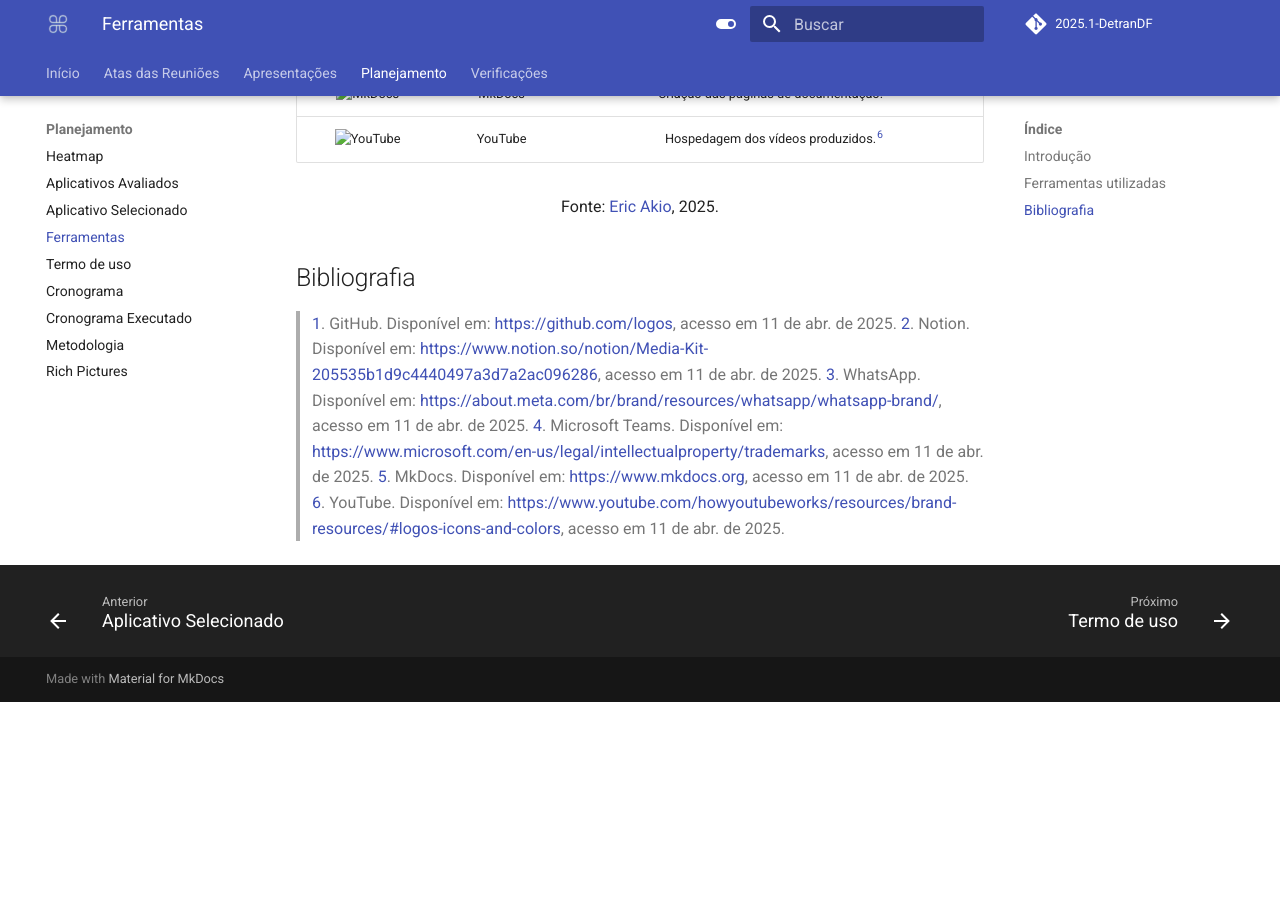
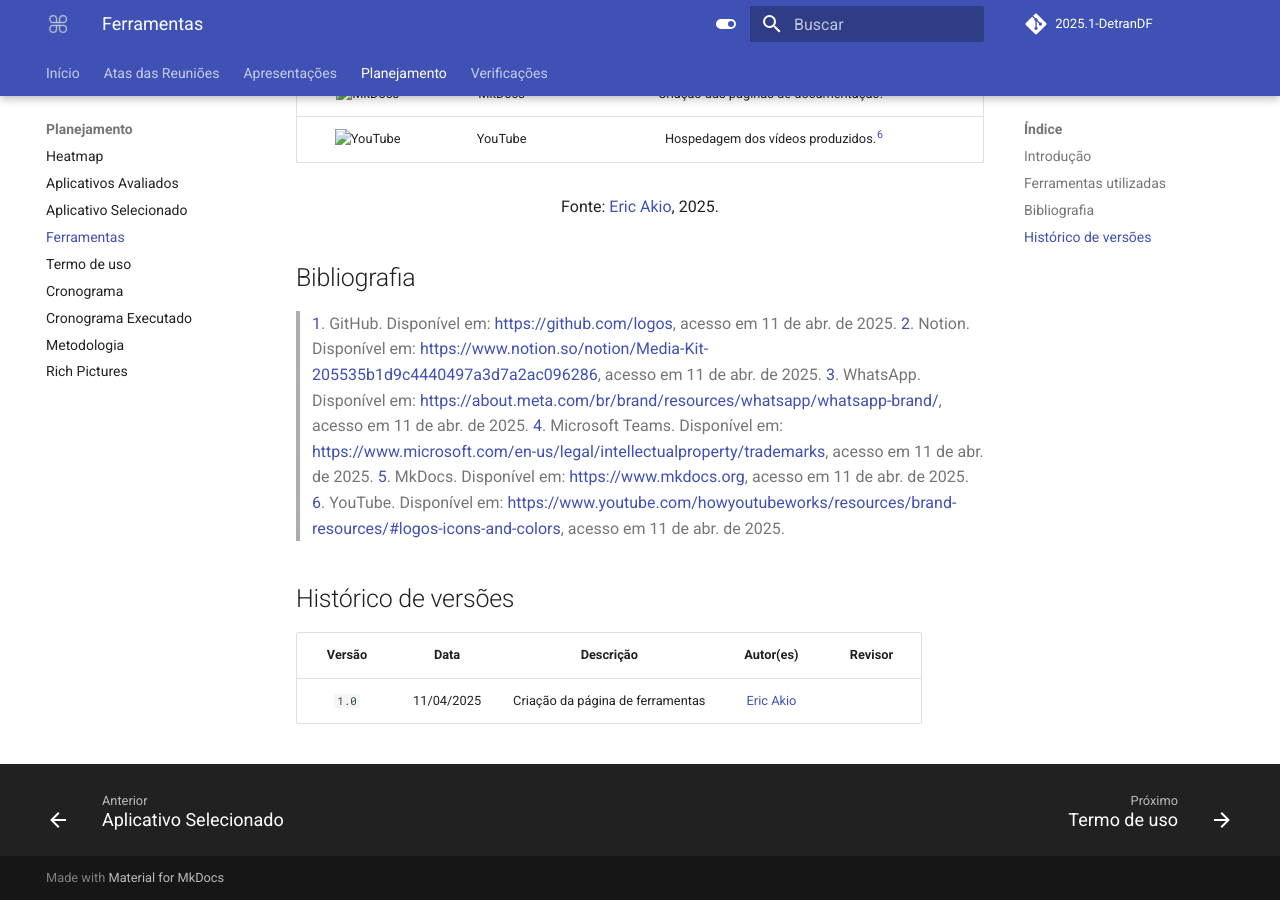
Before and after one commit to Requisitos-de-Software/2025.1-Grupo01, an MkDocs documentation site: the page built from docs/planejamento/Ferramentas.md, in a window 1280 px wide and 900 px high, scrolled down 660 px. Built offline with MkDocs 1.6.1 and Material for MkDocs 9.7.7, drawn with Linux system fonts in a browser that asks for light colours; comment, search, counter and statistics services are not loaded; before the commit the page ends 1362 px from its top, so only the background shows below that.

Commit message:
docs: adição da tabela de versionamento em ferramentas

```diff
--- a/docs/planejamento/Ferramentas.md
+++ b/docs/planejamento/Ferramentas.md
@@ -27,3 +27,9 @@ Tendo a finalidade de facilitar a organização e gerenciamento do planejamento
 > <a id="#FRM4" href="anchor_4">4</a>. Microsoft Teams. Disponível em: [https://www.microsoft.com/en-us/legal/intellectualproperty/trademarks](), acesso em 11 de abr. de 2025.
 > <a id="#FRM5" href="anchor_5">5</a>. MkDocs. Disponível em: [https://www.mkdocs.org](), acesso em 11 de abr. de 2025.
 > <a id="#FRM6" href="anchor_6">6</a>. YouTube. Disponível em: [https://www.youtube.com/howyoutubeworks/resources/brand-resources/#logos-icons-and-colors](), acesso em 11 de abr. de 2025.
+
+## Histórico de versões
+
+|Versão|Data|Descrição|Autor(es)|Revisor|
+|:----:|:--:|:-------:|:-------:|:-----:|
+|`1.0`|11/04/2025|Criação da página de ferramentas|[Eric Akio](https://github.com/eric-kingu)|   |
```
